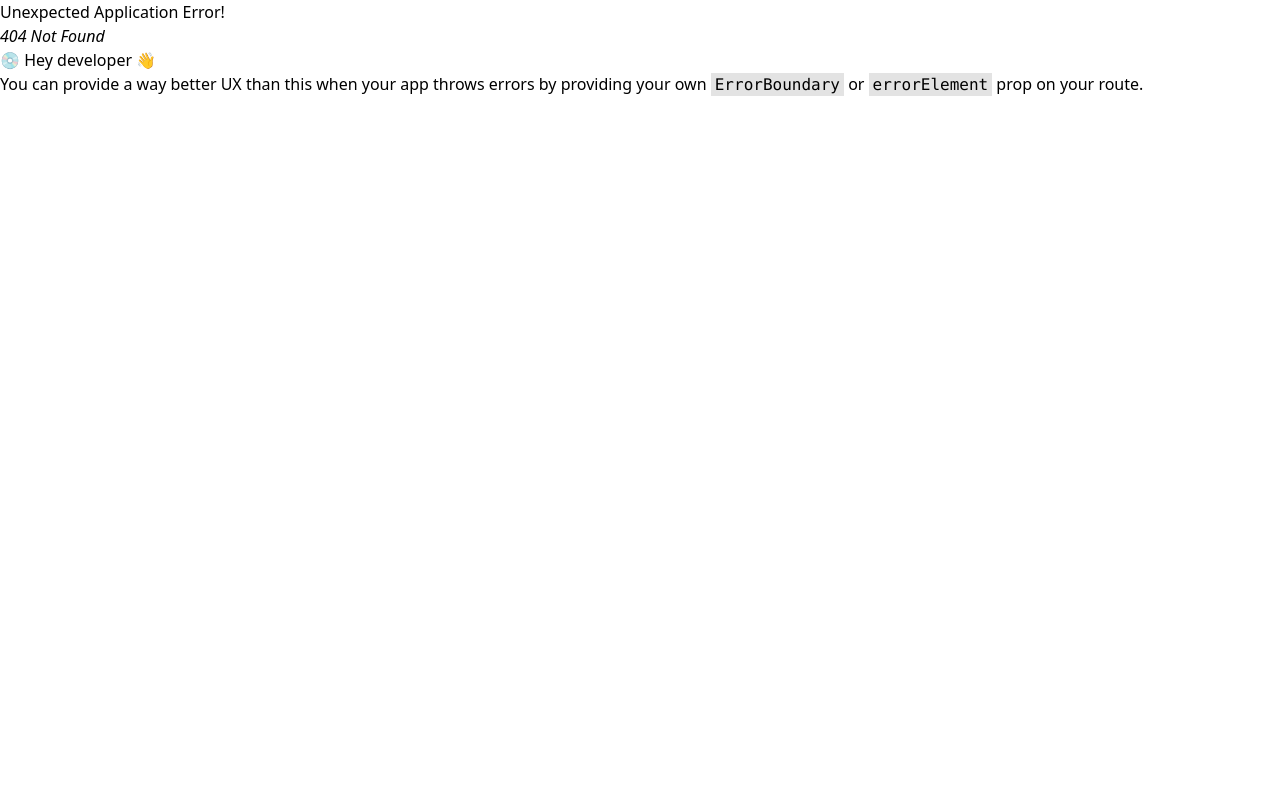
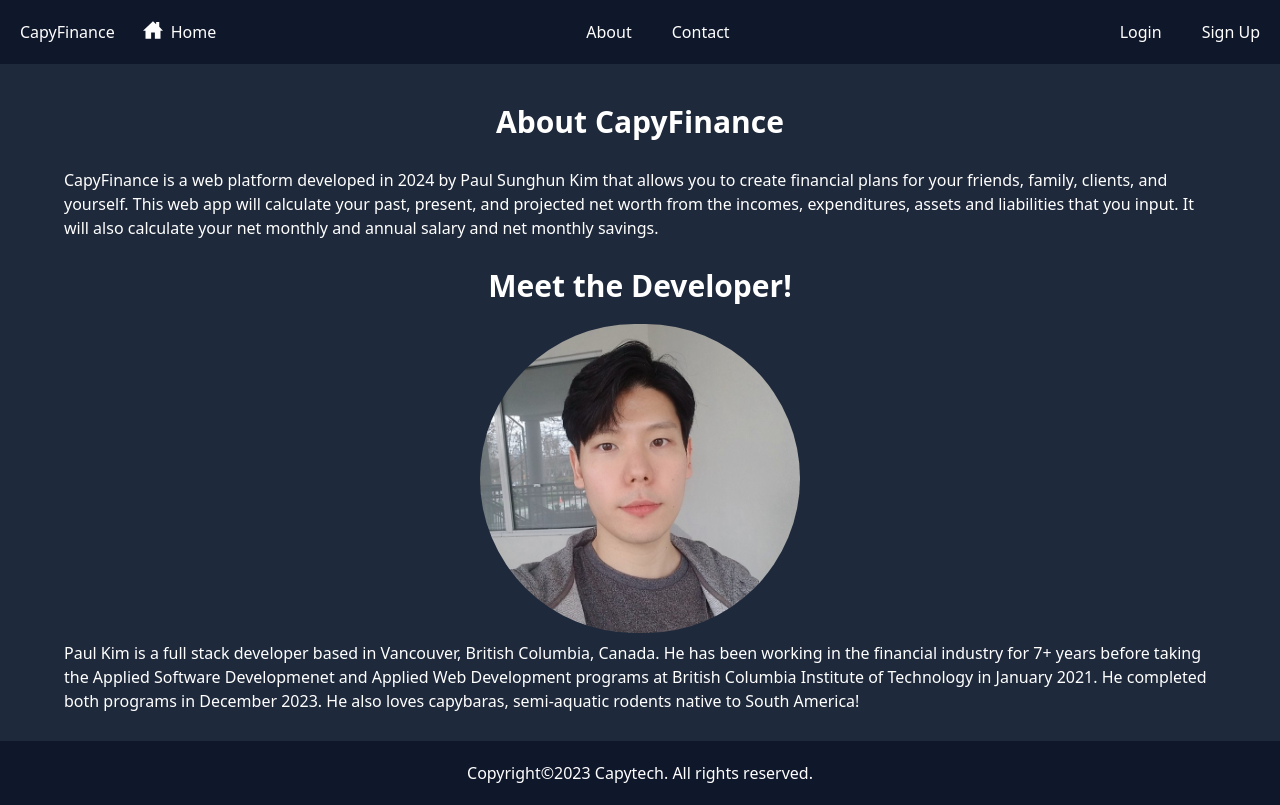
Before and after one commit to codingcapy/capy-finance-client, a React (Vite) app: page /capy-finance-client/about in a window 1280 px wide. Before the commit this address had no page. Built offline with nearby package versions, Linux system fonts and the light colour scheme.

Commit message:
27th commit
implemented about page

```diff
--- a/src/components/Header.jsx
+++ b/src/components/Header.jsx
@@ -29,7 +29,7 @@ export default function Header() {
                 {user && <NavLink to={`/capy-finance-client/dashboard/${user.userId}`} className="text-center py-2 md:py-4 px-5" onClick={() => setExpandedMenu(window.innerWidth < 500 ? false : true)}>Dashboard</NavLink>}
             </div>}
             {expandedMenu && <div className="flex flex-col md:block md:py-4">
-                <NavLink to="/capy-finance-client/" className="text-center py-2 px-5 mx-auto" onClick={() => setExpandedMenu(window.innerWidth < 500 ? false : true)}>About</NavLink>
+                <NavLink to="/capy-finance-client/about" className="text-center py-2 px-5 mx-auto" onClick={() => setExpandedMenu(window.innerWidth < 500 ? false : true)}>About</NavLink>
                 <NavLink to="/capy-finance-client/" className="text-center py-2 px-5 mx-auto" onClick={() => setExpandedMenu(window.innerWidth < 500 ? false : true)}>Contact</NavLink>
             </div>}
             {expandedMenu && <div className="flex flex-col md:block md:py-4">
--- /dev/null
+++ b/src/pages/AboutPage.jsx
@@ -0,0 +1,19 @@
+
+import paulImg from "/paul_kim.jpg"
+
+export default function AboutPage() {
+
+    return (
+        <div className="py-5 max-w-6xl">
+            <h1 className="text-3xl font-bold text-center py-5 ">
+                About CapyFinance
+            </h1>
+            <p className="py-2">CapyFinance is a web platform developed in 2024 by Paul Sunghun Kim that allows you to create financial plans for your friends, family, clients, and yourself. This web app will calculate your past, present, and projected net worth from the incomes, expenditures, assets and liabilities that you input. It will also calculate your net monthly and annual salary and net monthly savings.</p>
+            <h1 className="text-3xl font-bold text-center py-5 ">
+                Meet the Developer!
+            </h1>
+            <img src={paulImg} className="max-w-30 md:max-w-xs rounded-full mx-auto"/>
+            <p className="py-2">Paul Kim is a full stack developer based in Vancouver, British Columbia, Canada. He has been working in the financial industry for 7+ years before taking the Applied Software Developmenet and Applied Web Development programs at British Columbia Institute of Technology in January 2021. He completed both programs in December 2023. He also loves capybaras, semi-aquatic rodents native to South America!</p>
+        </div>
+    )
+}
--- a/src/router.jsx
+++ b/src/router.jsx
@@ -15,6 +15,7 @@ import DashboardPage, { pageLoader } from "./pages/DashboardPage";
 import CreatePlanPage from "./pages/CreatePlanPage";
 import PlanPage, { planLoader } from "./pages/PlanPage";
 import ProfilePage from "./pages/ProfilePage";
+import AboutPage from "./pages/AboutPage";
 
 export default function Router() {
     const router = createBrowserRouter(
@@ -22,6 +23,7 @@ export default function Router() {
             <Route element={<Layout />}>
                 <Route path="/capy-finance-client/" element={<HomePage />} />
                 <Route path="/capy-finance-client/dashboard/:userId" element={<DashboardPage />} loader={pageLoader} />
+                <Route path="/capy-finance-client/about" element={<AboutPage />} />
                 <Route path="/capy-finance-client/plans/create" element={<CreatePlanPage />} />
                 <Route path="/capy-finance-client/plans/:planId" element={<PlanPage />} loader={planLoader} />
                 <Route path="/capy-finance-client/users/login" element={<LoginPage />} />
```
Also changed, not shown: public/paul_kim.jpg (added).
